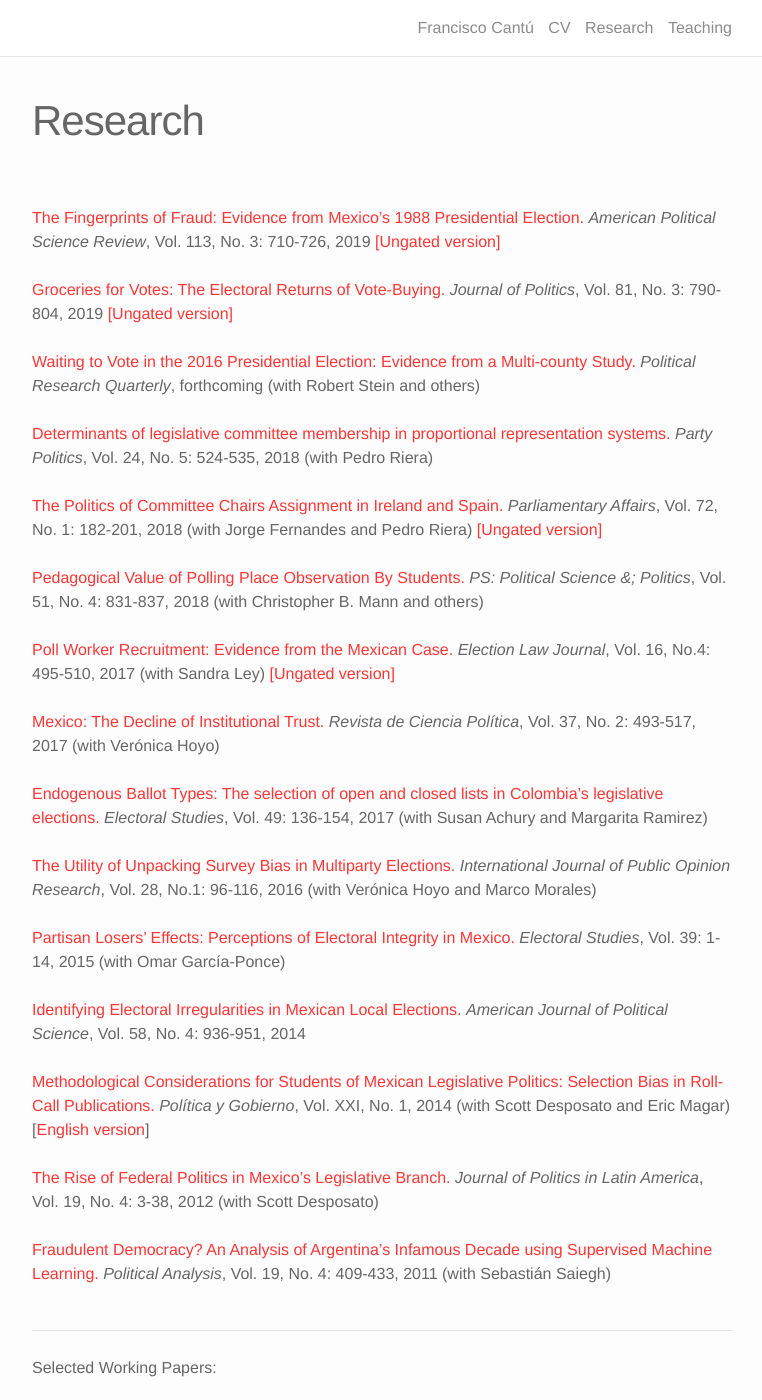
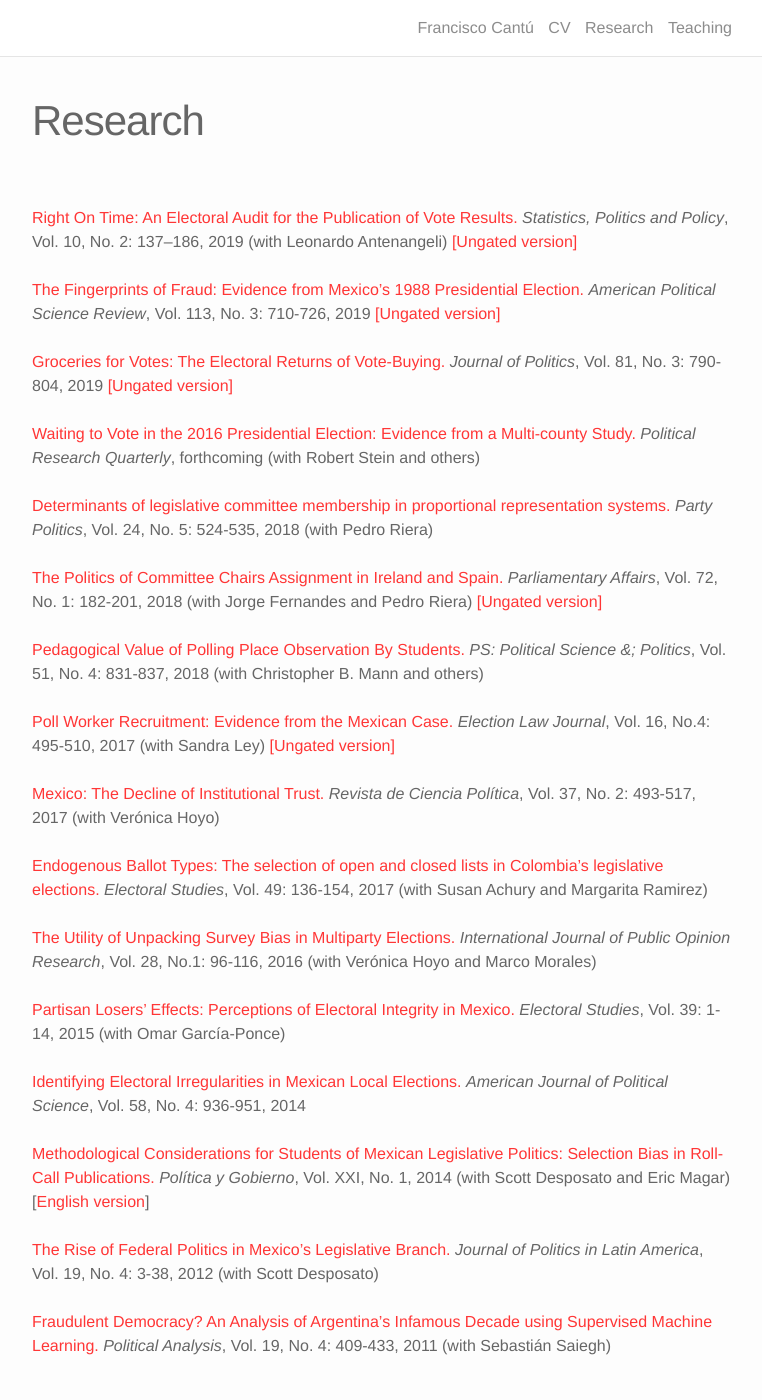
Before and after one commit to franciscocantu/franciscocantu.github.io, a Jekyll site: the page built from research.md, in a window 1280 px wide and 1400 px high. Shown: the whole window, without its empty margins (258-1020 px from the left). Built offline with Jekyll 4.4.1, drawn with Linux system fonts in a browser that asks for light colours; nearby versions of some CDN libraries; some of the changed text lies outside the part shown.

Commit message:
Update research.md

```diff
--- a/research.md
+++ b/research.md
@@ -4,6 +4,11 @@ title: Research
 permalink: /research/
 order: 3
 ---
+<br>
+<a href="https://doi.org/10.1515/spp-2019-0001">Right On Time: An Electoral Audit for the Publication of Vote Results.</a> <i>Statistics, Politics and Policy</i>,
+Vol. 10, No. 2: 137–186, 2019 (with Leonardo Antenangeli) <a
+href="/Papers/TimeAudits_RevJuly2019.pdf">[Ungated
+version]</a><br>
 <br>
 <a href="https://doi.org/10.1017/S0003055419000285">The Fingerprints of Fraud: Evidence from Mexico’s 1988 Presidential
 Election.</a> <i>American Political Science Review</i>,
@@ -85,8 +90,6 @@ Sebastián Saiegh) <br>
 Selected Working Papers:
 <br>
 <br>
-<a href="/Papers/TimeAudits_RevJuly2019.pdf">Right On Time: An Electoral Audit for the Publication of Vote Results.</a>  (with Leonardo Antenangeli)<br>
-<br>
 <a href="/Papers/PA_MTFC_LearningToSee_Rev01.pdf">Learning to See: Visual Analysis for Social Science Data.</a>  (with Michelle Torres)<br>
 <br>
 <a href="/Papers/PollsEffects_APSA.pdf">The Between and Within Effect of Election Polls: Experimental Evidence from Mexico's 2018 Presidential Campaign</a> (with Javier Marquez)<br>
```
